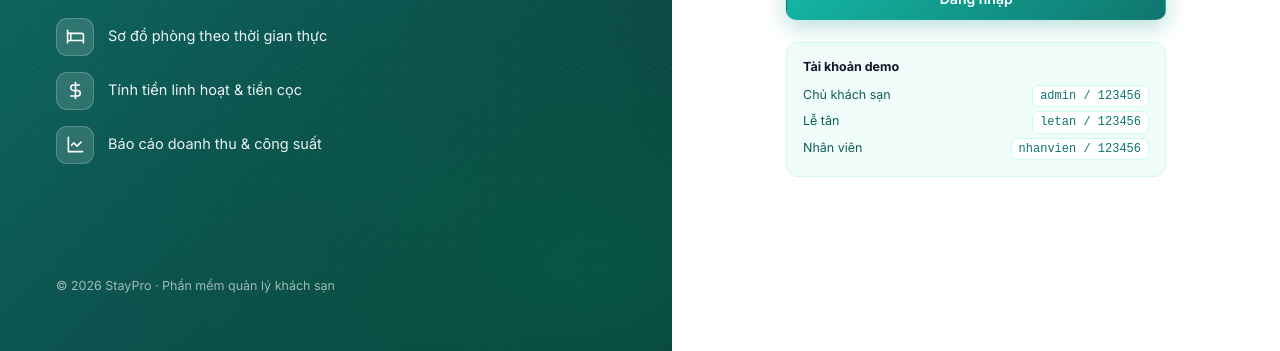
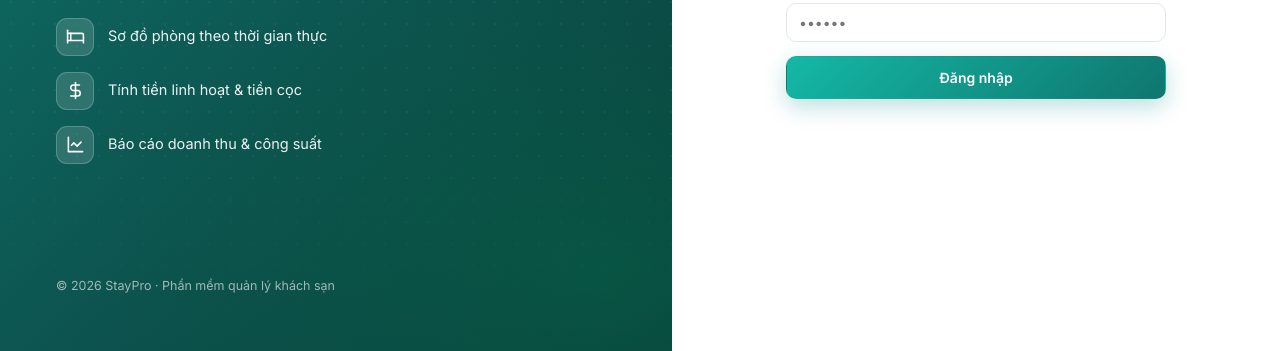
Before and after one commit to vhpgroup/hotel-manager, a website: page public/index.html in a window 1280 px wide. Shown: the part 449-800 px from the top of the page. Drawn offline with Linux system fonts and the light colour scheme; no server answers.

Commit message:
UI: bo khoi tai khoan demo khoi man hinh dang nhap

```diff
--- a/public/index.html
+++ b/public/index.html
@@ -42,12 +42,6 @@
           <input name="password" id="lg-pass" type="password" autocomplete="current-password" placeholder="••••••" required>
         </div>
         <button class="btn primary block" type="submit" id="lg-btn" style="padding:12px;font-size:14px">Đăng nhập</button>
-        <div class="demo">
-          <b>Tài khoản demo</b>
-          <div class="row"><span>Chủ khách sạn</span> <code>admin / 123456</code></div>
-          <div class="row"><span>Lễ tân</span> <code>letan / 123456</code></div>
-          <div class="row"><span>Nhân viên</span> <code>nhanvien / 123456</code></div>
-        </div>
       </form>
     </div>
   </div>
```
